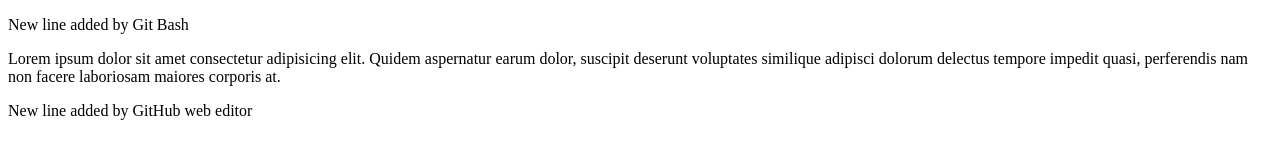
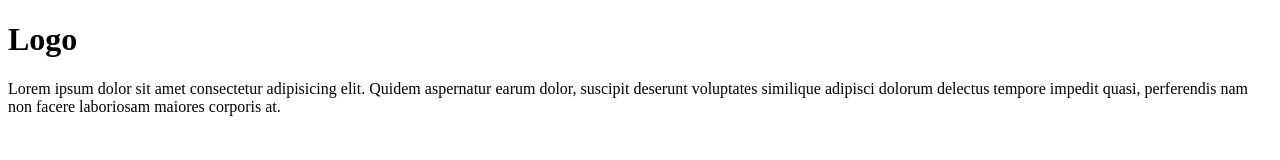
Before and after one commit to DmytroGupanets/github-familiarization, a plain HTML site: page index.html in a window 1280 px wide. Drawn offline with Linux system fonts and the light colour scheme.

Commit message:
added header

```diff
--- a/index.html
+++ b/index.html
@@ -7,15 +7,14 @@
     <title>Git Hub!</title>
   </head>
   <body>
-    <p>
-      New line added by Git Bash
-    </p>
+    <div class="header">
+      <h1>Logo</h1>
+    </div>
     <p>
       Lorem ipsum dolor sit amet consectetur adipisicing elit. Quidem aspernatur
       earum dolor, suscipit deserunt voluptates similique adipisci dolorum
       delectus tempore impedit quasi, perferendis nam non facere laboriosam
       maiores corporis at.
     </p>
-    <p>New line added by GitHub web editor</p>
   </body>
 </html>
```
Also changed, not shown: 1 other file.
